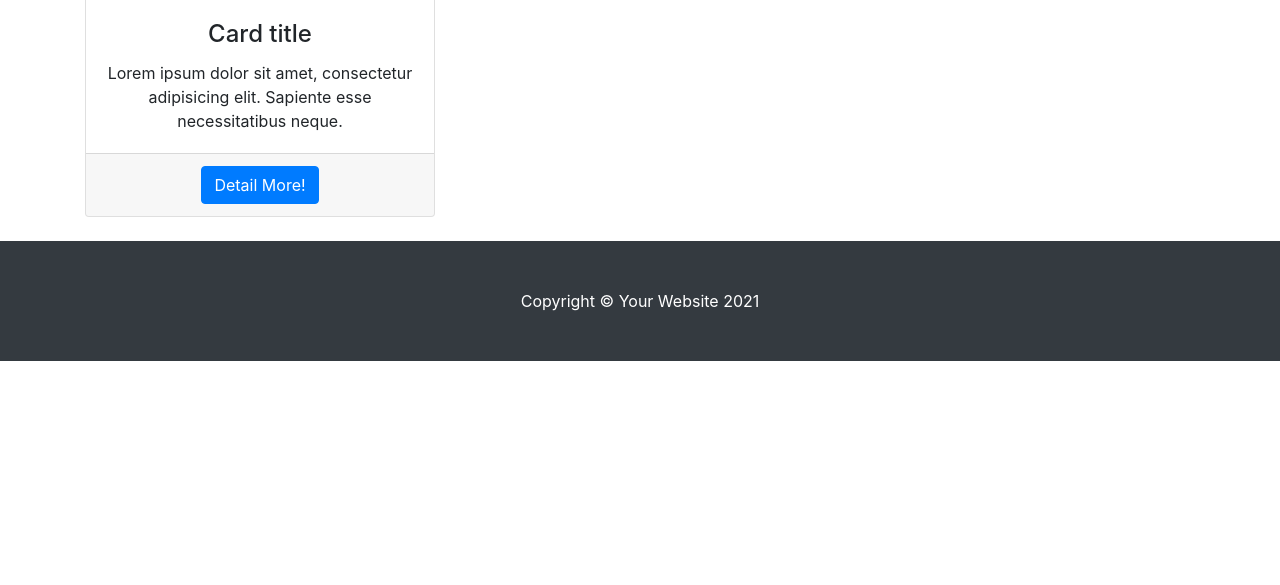
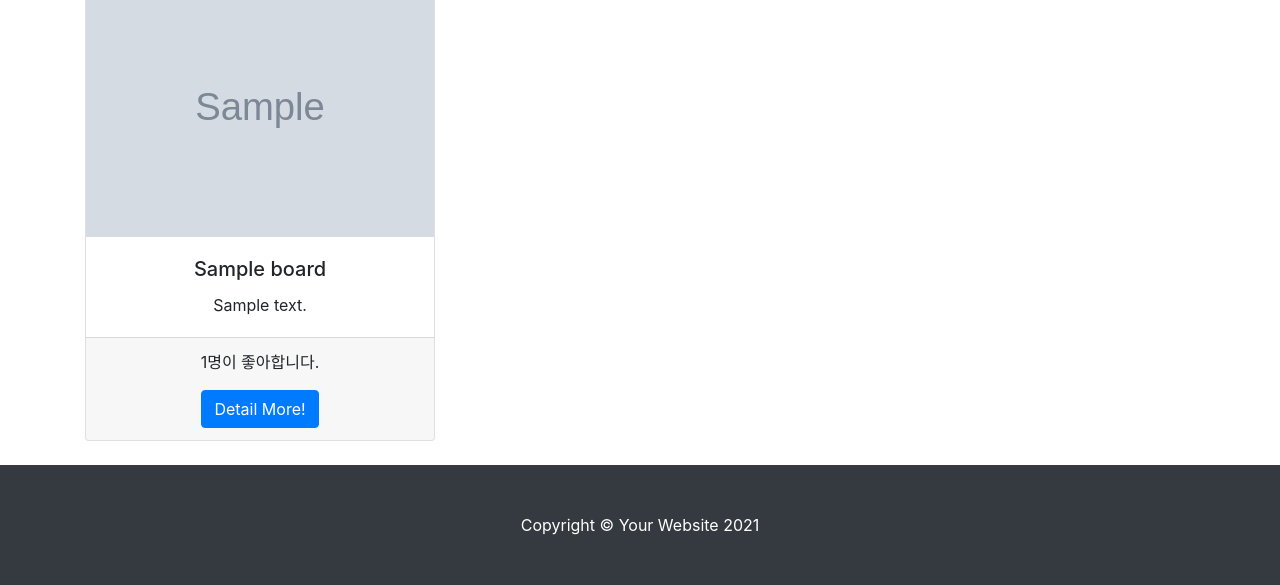
Before and after one commit to bluebamus/django_function_based_web_site, a Django app: page / in a window 1280 px wide. Shown: the part 718-1303 px from the top of the page. Before the commit the page ends 1079 px from the top, so only its background shows below. Run offline with Django 3.2, Linux system fonts and the light colour scheme; tables that the repository leaves empty hold one stand-in row (values such as "Sample post"); grey boxes marked "Sample" are stand-in pictures; some libraries are stand-ins or nearby versions.

Commit message:
added Thumbnail funtion in board model and home template included Thumbnail tag to show it.

```diff
--- a/board/models.py
+++ b/board/models.py
@@ -1,5 +1,7 @@
 from django.db import models
 import os
+from imagekit.models import ImageSpecField  # 썸네일 함수
+from imagekit.processors import ResizeToFill  # 사이즈조절
 from uuid import uuid4
 from django.utils import timezone
 from helpers.models import BaseModel
@@ -46,6 +48,13 @@ class Board(models.Model):
     photo = models.ImageField(upload_to=date_upload_to, verbose_name="이미지")
     # photo = models.ImageField(upload_to=date_upload_to, blank=True, null=True, default='default/no_img_lg.png', verbose_name="이미지")
 
+    photo_thumbnail = ImageSpecField(
+        source="photo",  # 원본 IageField이름
+        processors=[ResizeToFill(500, 325)],  # 사이즈 조정
+        format="JPEG",  # 최종 저장 포맷
+        options={"quality": 60},  # 저장 옵션
+    )
+
     like = models.ManyToManyField(Usert, related_name="likes", blank=True)
     like_count = models.PositiveIntegerField(default=0)
     # 0 또는 양수만 받음
--- a/django_basic/settings/base.py
+++ b/django_basic/settings/base.py
@@ -42,6 +42,7 @@ INSTALLED_APPS = [
     "board",
     "tag",
     "helpers",
+    "imagekit",
 ]
 
 MIDDLEWARE = [
--- a/home/views.py
+++ b/home/views.py
@@ -1,22 +1,22 @@
-from django.shortcuts import render
+from django.shortcuts import render, redirect
 from user.models import Usert
-from django.shortcuts import render, redirect
+from board.models import Board
+
 
 # Create your views here.
 
 
 def home(request):
     user_id = request.session.get("user")
+    all_boards = Board.objects.all().order_by("-id")
 
     if user_id:
         try:
             usert = Usert.objects.get(pk=user_id)
-            context = {"username": usert.username}
         except Usert.DoesNotExist:
             del request.session["user"]
-            return redirect("/")
+            return redirect("/login")
+        return render(request, "index.html", {"boards": all_boards, "username": usert.username})
 
-        return render(request, "index.html", context)
-
-    return render(request, "index.html")
+    return render(request, "index.html", {"boards": all_boards})
     # 이전 if로 세션 처리를 했던 내용들을 template의 home.html로 이동시킴, html에서 session 처리가 가능함!
--- a/requirements.txt
+++ b/requirements.txt
@@ -4,16 +4,20 @@ black==21.5b1
 click==8.0.0
 colorama==0.4.4
 Django==3.2
+django-appconf==1.0.4
 django-debug-toolbar==3.2.1
+django-imagekit==4.0.2
 flake8==3.9.2
 mccabe==0.6.1
 mypy-extensions==0.4.3
 pathspec==0.8.1
+pilkit==2.0
 Pillow==8.2.0
 pycodestyle==2.7.0
 pyflakes==2.3.1
 python-decouple==3.4
 pytz==2021.1
 regex==2021.4.4
+six==1.16.0
 sqlparse==0.4.1
 toml==0.10.2
--- a/templates/index.html
+++ b/templates/index.html
@@ -34,25 +34,35 @@
     </header>
     <!-- Page Features-->
     <div class="row text-center">
+        {% for board in boards %}
         <div class="col-lg-4 col-md-6 mb-4">
             <div class="card h-100">
+                {% if board.photo_thumbnail %}
                 <img
                     class="card-img-top"
-                src="https://via.placeholder.com/500x325"
-                alt="..."
+                    src="{{ board.photo_thumbnail.url }}"
+                    alt="{{ board.title }}"
                 />
+                {% else %}
+                <img
+                    class="card-img-top"
+                    src="{{ board.photo.url }}"
+                    alt="{{ board.title}} "
+                />
+                {% endif %}
                 <div class="card-body">
-                <h4 class="card-title">Card title</h4>
+                    <h5 class="card-title">{{ board.title|truncatechars:20 }}</h5>
                     <p class="card-text">
-                Lorem ipsum dolor sit amet, consectetur adipisicing elit.
-                Sapiente esse necessitatibus neque.
+                    {{ board.contents|truncatechars:20 }}
                     </p>
                 </div>
                 <div class="card-footer">
-                <a class="btn btn-primary" href="#!">Detail More!</a>
+                    <p >{{ board.like_count }}명이 좋아합니다.</p>
+                    <a class="btn btn-primary" href="/board/detail/{{ board.id }}/">Detail More!</a>
                 </div>
             </div>
         </div>
+        {% endfor %}
     </div>
 </div>
 {% endblock %}
```
Lines whose indentation alone changed are shown as unchanged.
